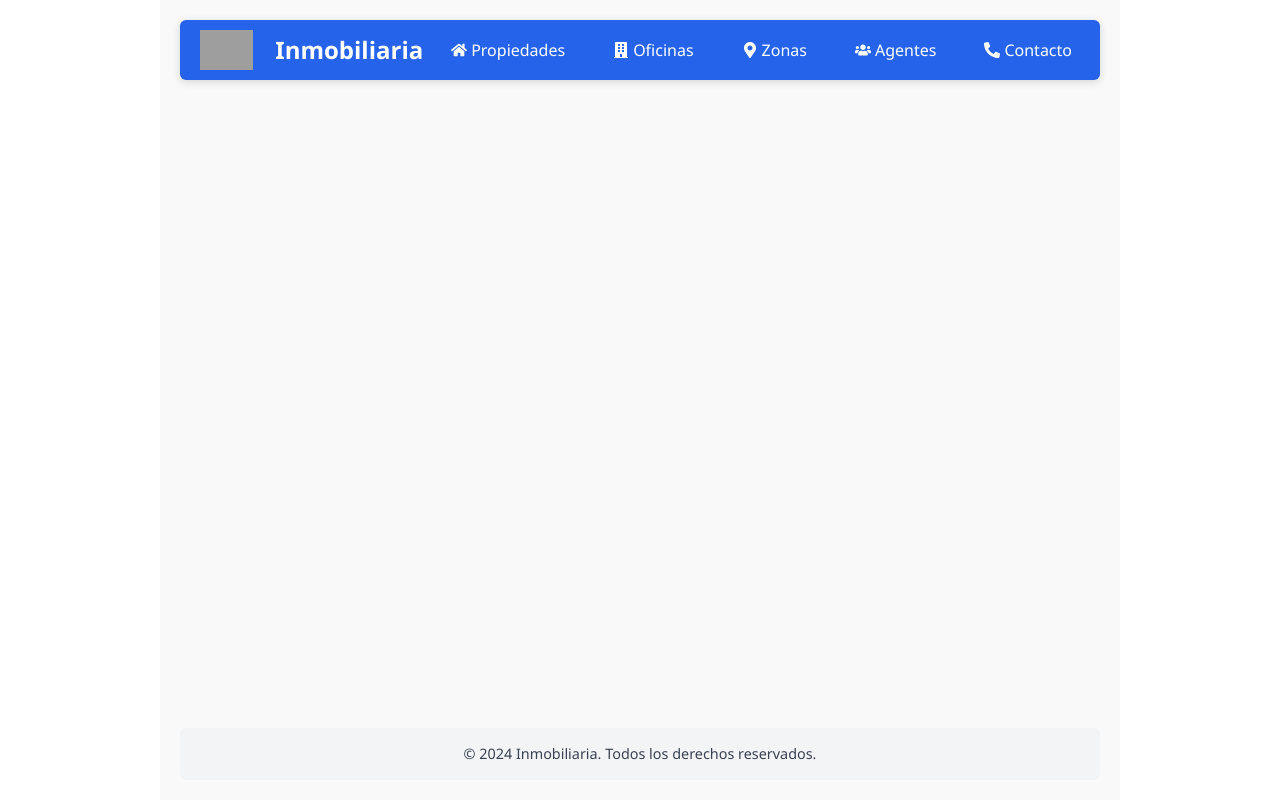
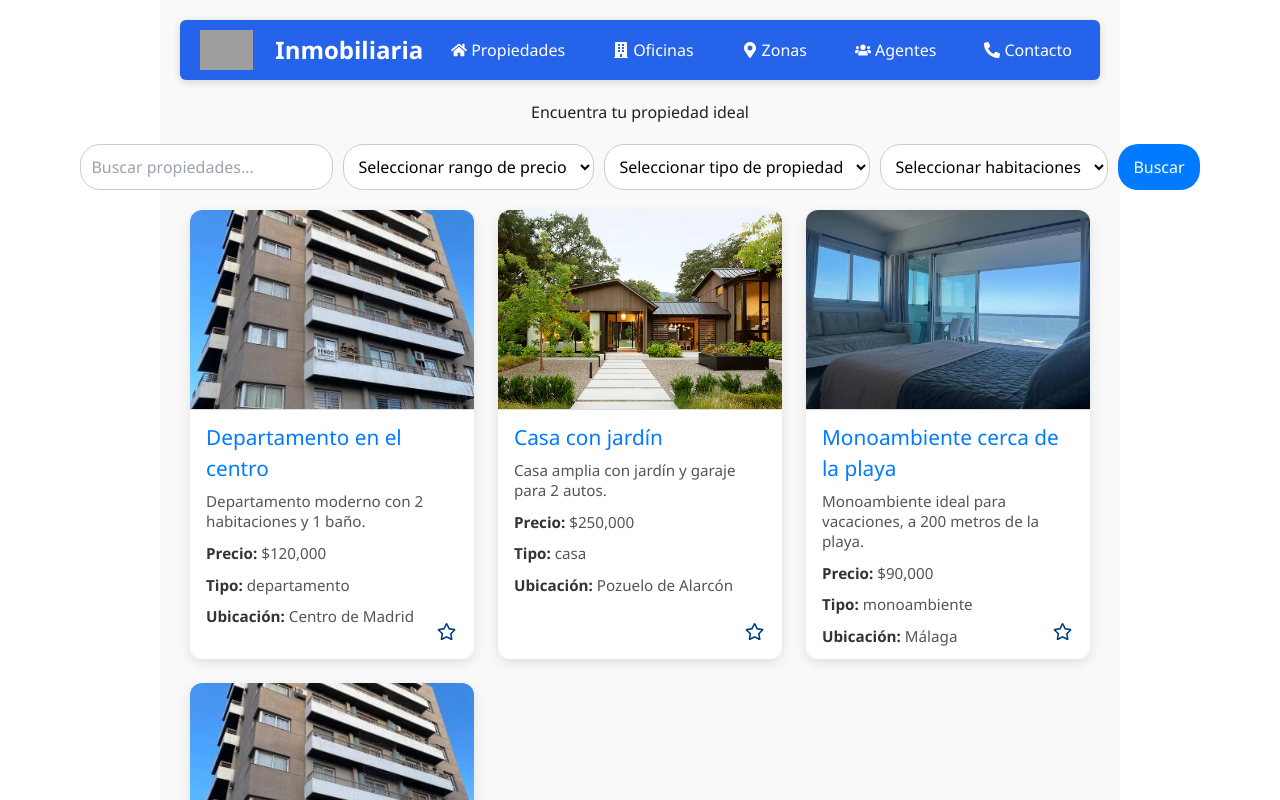
Before and after one commit to MatiasRodriguez21/inmobiliaria-app, a React (Create React App) app: page / in a window 1280 px wide. Shown: the top 800 px of the page. Built offline with nearby package versions, Linux system fonts and the light colour scheme; grey boxes are pictures that could not be loaded.

Commit message:
Reformas en seccion de propiedades

```diff
--- a/src/App.js
+++ b/src/App.js
@@ -82,7 +82,7 @@ function App() {
       <div className="App">
         <Header />
         <Routes>
-          <Route path="/" element={<Home />} />
+          <Route path="/" element={<Home propiedades={propiedades} />} />
           <Route path="/propiedades/comprar" element={<Properties propiedades={propiedades} />} />
           <Route path="/property/:id" element={<PropertyDetail propiedades={propiedades} />} />
         </Routes>
--- a/src/components/Home.jsx
+++ b/src/components/Home.jsx
@@ -1,8 +1,69 @@
-import React from 'react';
+import React, { useState } from 'react';
+import { Link } from 'react-router-dom';
+import { FaStar, FaRegStar } from 'react-icons/fa';
+import SearchFilter from './SearchFilter';
 
-const Home = () => {
+const Home = ({ propiedades }) => {
+  const [filteredPropiedades, setFilteredPropiedades] = useState(propiedades);
+  const [favoritos, setFavoritos] = useState(() => {
+    const savedFavoritos = localStorage.getItem('favoritos');
+    return savedFavoritos ? JSON.parse(savedFavoritos) : [];
+  });
+
+  const toggleFavorito = (propiedadId, e) => {
+    e.preventDefault();
+    e.stopPropagation();
+    setFavoritos(prevFavoritos => {
+      const newFavoritos = prevFavoritos.includes(propiedadId)
+        ? prevFavoritos.filter(id => id !== propiedadId)
+        : [...prevFavoritos, propiedadId];
+      localStorage.setItem('favoritos', JSON.stringify(newFavoritos));
+      return newFavoritos;
+    });
+  };
+
   return (
     <div className="home">
+      <h2>Encuentra tu propiedad ideal</h2>
+      <SearchFilter
+        propiedades={propiedades}
+        setFilteredPropiedades={setFilteredPropiedades}
+      />
+      <div className="propiedades-lista">
+        {filteredPropiedades.length === 0 ? (
+          <p>No se encontraron propiedades que coincidan con la búsqueda.</p>
+        ) : (
+          filteredPropiedades.map((propiedad) => (
+            <div key={propiedad.id} className="propiedad-card">
+              <Link to={`/property/${propiedad.id}`} className="propiedad-link">
+                <img
+                  src={propiedad.imagen}
+                  alt={`Imagen de la propiedad ${propiedad.titulo}`}
+                  loading="lazy"
+                />
+                <div className="propiedad-info">
+                  <h3>{propiedad.titulo}</h3>
+                  <p>{propiedad.descripcion}</p>
+                  <p><strong>Precio:</strong> ${propiedad.precio.toLocaleString()}</p>
+                  <p><strong>Tipo:</strong> {propiedad.tipo}</p>
+                  <p><strong>Ubicación:</strong> {propiedad.ubicacionTexto}</p>
+                </div>
+              </Link>
+              <button
+                onClick={(e) => toggleFavorito(propiedad.id, e)}
+                className="favorito-btn"
+                aria-label={favoritos.includes(propiedad.id) ? "Quitar de favoritos" : "Agregar a favoritos"}
+              >
+                {favoritos.includes(propiedad.id) ? (
+                  <FaStar className="star-icon filled" />
+                ) : (
+                  <FaRegStar className="star-icon" />
+                )}
+              </button>
+            </div>
+          ))
+        )}
+      </div>
     </div>
   );
 };
```
